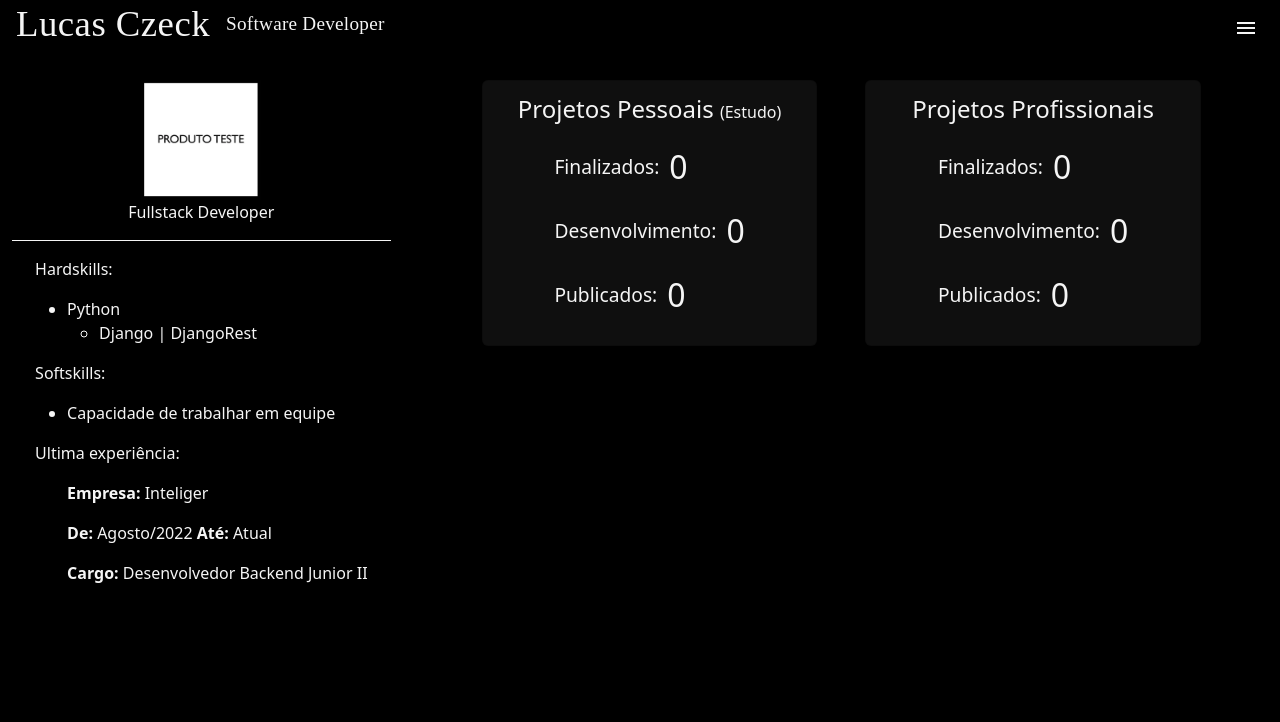
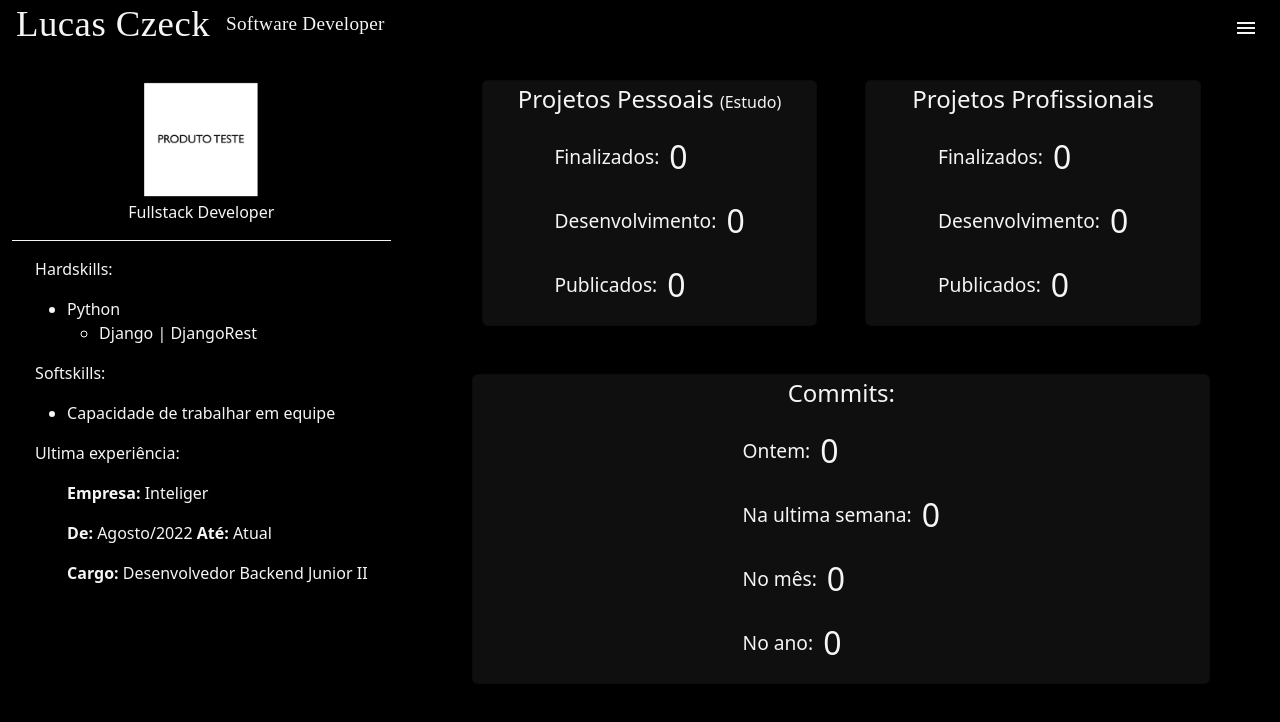
Before and after one commit to lucasczeck/portifolio_front, an Angular app: page / in a window 1280 px wide. Shown: the top 722 px of the page. Built offline with nearby package versions, Linux system fonts and the light colour scheme; a web font is replaced by a local one.

Commit message:
criado card github para dados de commits e graficos

```diff
--- a/src/app/app.module.ts
+++ b/src/app/app.module.ts
@@ -12,6 +12,7 @@ import { SummaryComponent } from './core/main/summary/summary.component';
 import { DashboardComponent } from './core/main/dashboard/dashboard.component';
 import { CardProjetosPessoaisComponent } from './core/main/dashboard/card-projetos-pessoais/card-projetos-pessoais.component';
 import { CardProjetosProfissionaisComponent } from './core/main/dashboard/card-projetos-profissionais/card-projetos-profissionais.component';
+import { CardGithubComponent } from './core/main/dashboard/card-github/card-github.component';
 
 @NgModule({
   declarations: [
@@ -20,7 +21,8 @@ import { CardProjetosProfissionaisComponent } from './core/main/dashboard/card-p
     SummaryComponent,
     DashboardComponent,
     CardProjetosPessoaisComponent,
-    CardProjetosProfissionaisComponent
+    CardProjetosProfissionaisComponent,
+    CardGithubComponent
   ],
   imports: [
     BrowserModule,
--- /dev/null
+++ b/src/app/core/main/dashboard/card-github/card-github.component.html
@@ -0,0 +1,13 @@
+<div class="card d-flex align-items-center gap-3">
+    <div class="left d-flex flex-column align-items-center">
+        <div class="top">
+            <p class="title_card">Commits:</p>
+        </div>
+        <div class="main">
+            <p class="title_content_card">Ontem: <span class="stats_card">0</span></p>
+            <p class="title_content_card">Na ultima semana: <span class="stats_card">0</span></p>
+            <p class="title_content_card">No mês: <span class="stats_card">0</span></p>
+            <p class="title_content_card">No ano: <span class="stats_card">0</span></p>
+        </div>
+    </div>
+</div>
--- a/src/app/core/main/dashboard/dashboard.component.html
+++ b/src/app/core/main/dashboard/dashboard.component.html
@@ -1,4 +1,5 @@
 <div class="container d-flex gap-5 flex-wrap justify-content-center">
     <app-card-projetos-pessoais class="cards col-md-5 col-12"></app-card-projetos-pessoais>
     <app-card-projetos-profissionais class="cards col-md-5 col-12"></app-card-projetos-profissionais>
+    <app-card-github class="cards col-md-11 col-12"></app-card-github>
 </div>
--- a/src/styles.css
+++ b/src/styles.css
@@ -21,5 +21,4 @@ html, body {
 .card {
   background-color: rgb(15, 15, 15);
   color: whitesmoke;
-  padding: 10px;
 }
```
Also changed, not shown: src/app/core/main/dashboard/card-github/card-github.component.ts (added, +10 -0 lines), src/app/core/main/dashboard/card-github/card-github.component.css (added), 1 other file (tests, documents, lock files or other folders).
